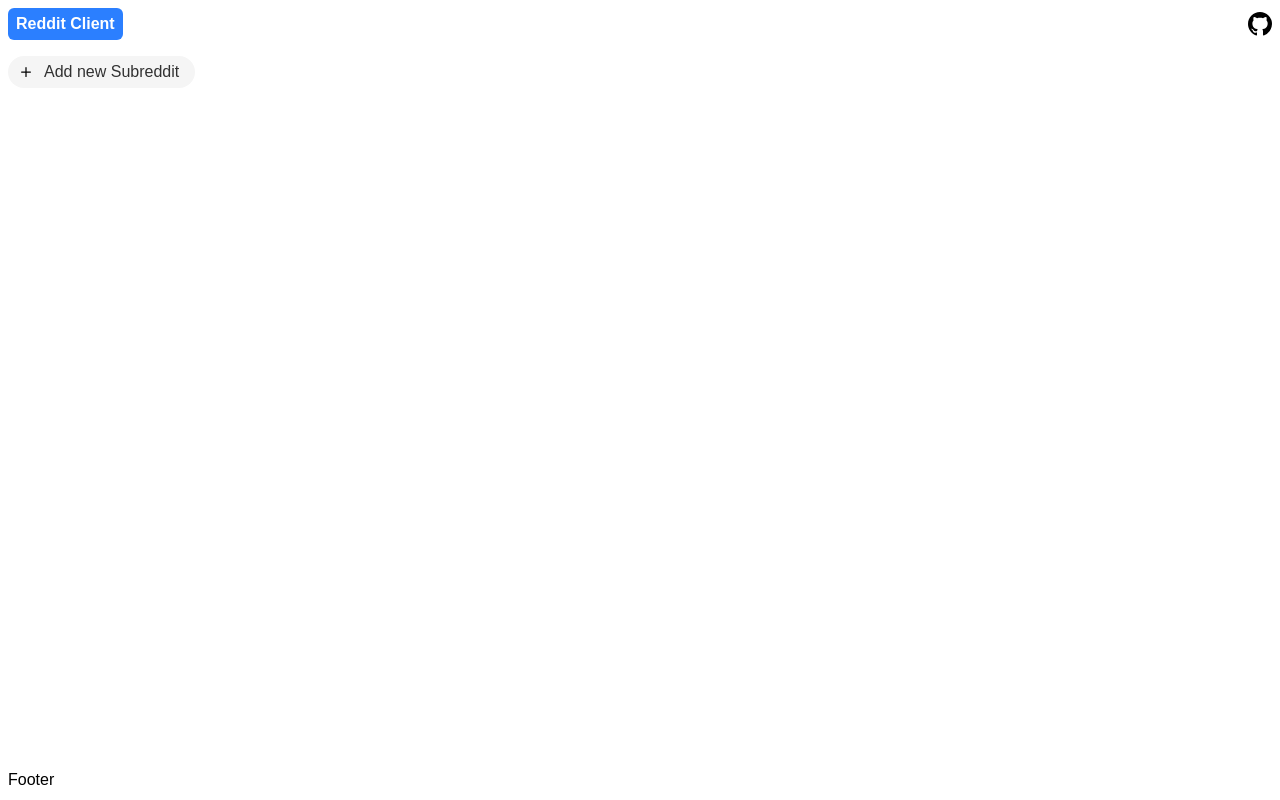
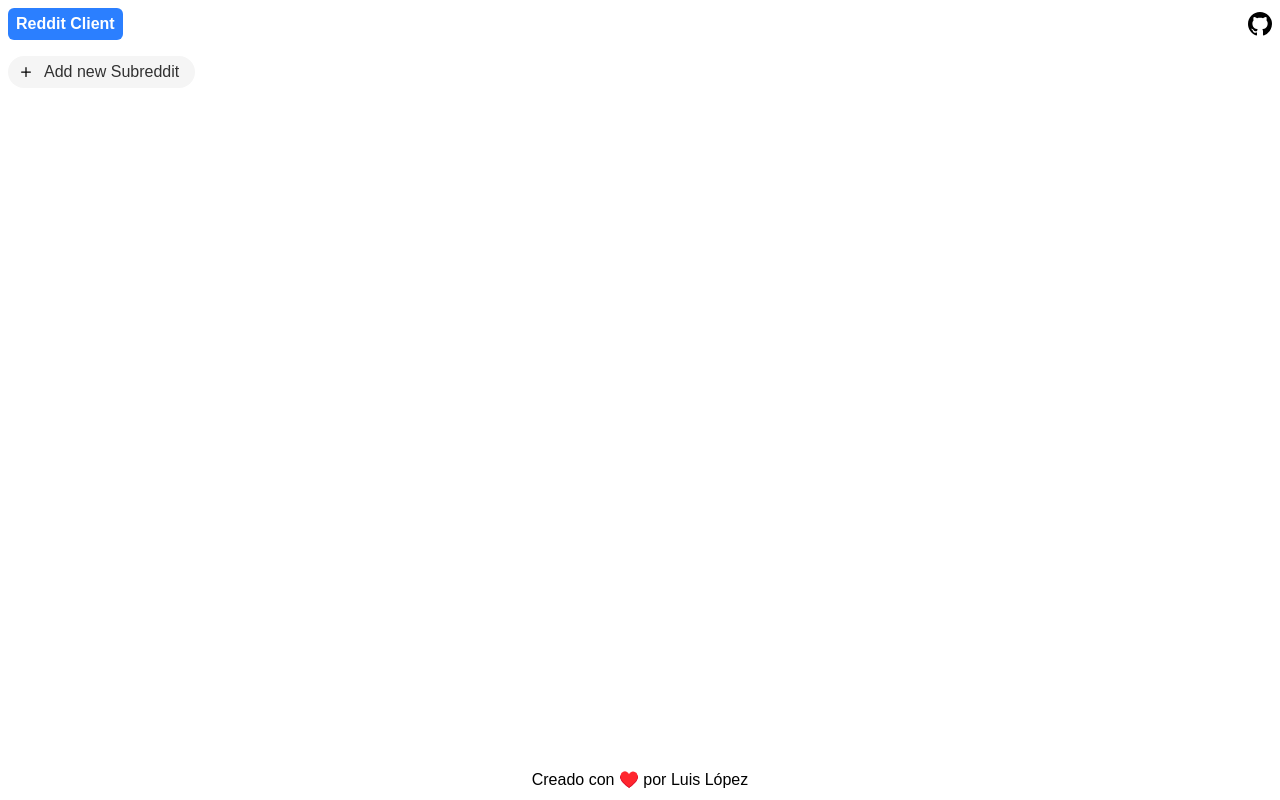
Before and after one commit to luisldev/reddit-client-react, a React (Vite) app: page / in a window 1280 px wide. Built offline with nearby package versions, Linux system fonts and the light colour scheme.

Commit message:
Add Footer content

```diff
--- a/package.json
+++ b/package.json
@@ -1,7 +1,7 @@
 {
   "name": "reddit-client-react",
   "private": true,
-  "version": "0.7.1",
+  "version": "0.7.2",
   "type": "module",
   "scripts": {
     "dev": "vite",
--- a/src/App.jsx
+++ b/src/App.jsx
@@ -23,8 +23,17 @@ function App() {
           </main>
         )}
       </section>
-      <footer className='' id='footer'>
-        Footer
+      <footer className='text-center' id='footer'>
+        <p>
+          Creado con ♥️ por{" "}
+          <a
+            className='hover:opacity-70 transition duration-100'
+            href='https://github.com/luisldev'
+            target='_blank'
+          >
+            Luis López
+          </a>
+        </p>
       </footer>
     </main>
   );
```
